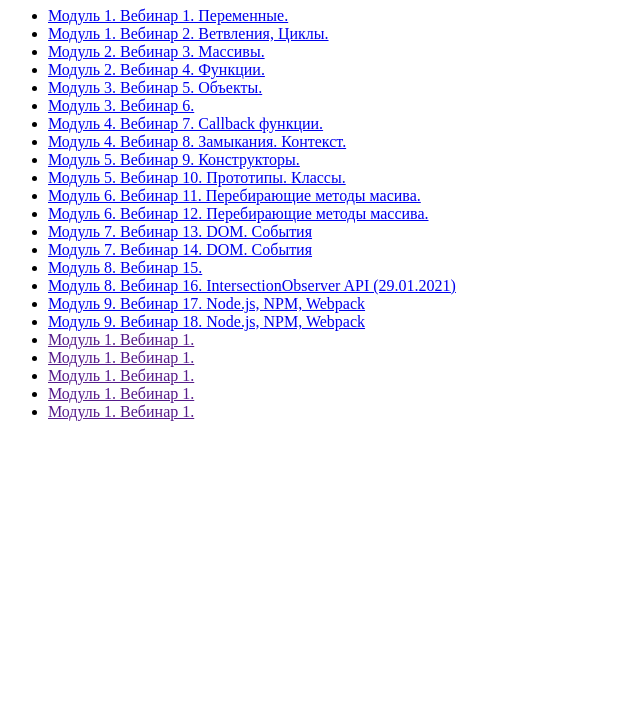
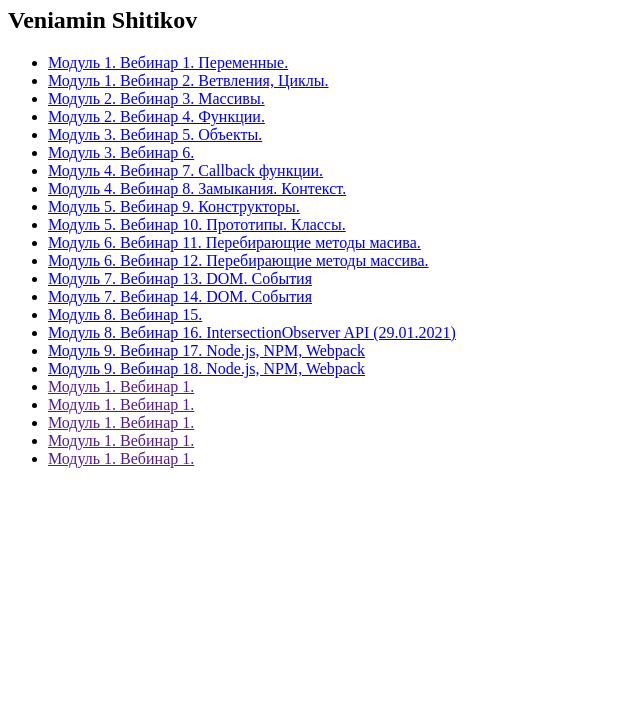
Before and after one commit to Alexey-Kaliostro/goit-js-webinars, a plain HTML site: page index.html in a window 1280 px wide. Shown: the part 73-800 px from the top of the page, without its empty margins (0-640 px from the left). Drawn offline with Linux system fonts and the light colour scheme.

Commit message:
Update index.html

```diff
--- a/index.html
+++ b/index.html
@@ -8,6 +8,8 @@
 </head>
 <body>
     <h1>GoIT JS Webinars</h1>
+    <h2>Veniamin Shitikov</h2>
+
     <ul>
         <li><a href="https://www.youtube.com/watch?v=A0ceeyu-2Mw&feature=youtu.be">Модуль 1. Вебинар 1. Переменные. </a> </li>
         <li><a href="https://www.youtube.com/watch?v=3ThCcs6zkVY&feature=youtu.be">Модуль 1. Вебинар 2. Ветвления, Циклы.</a> </li>
```
